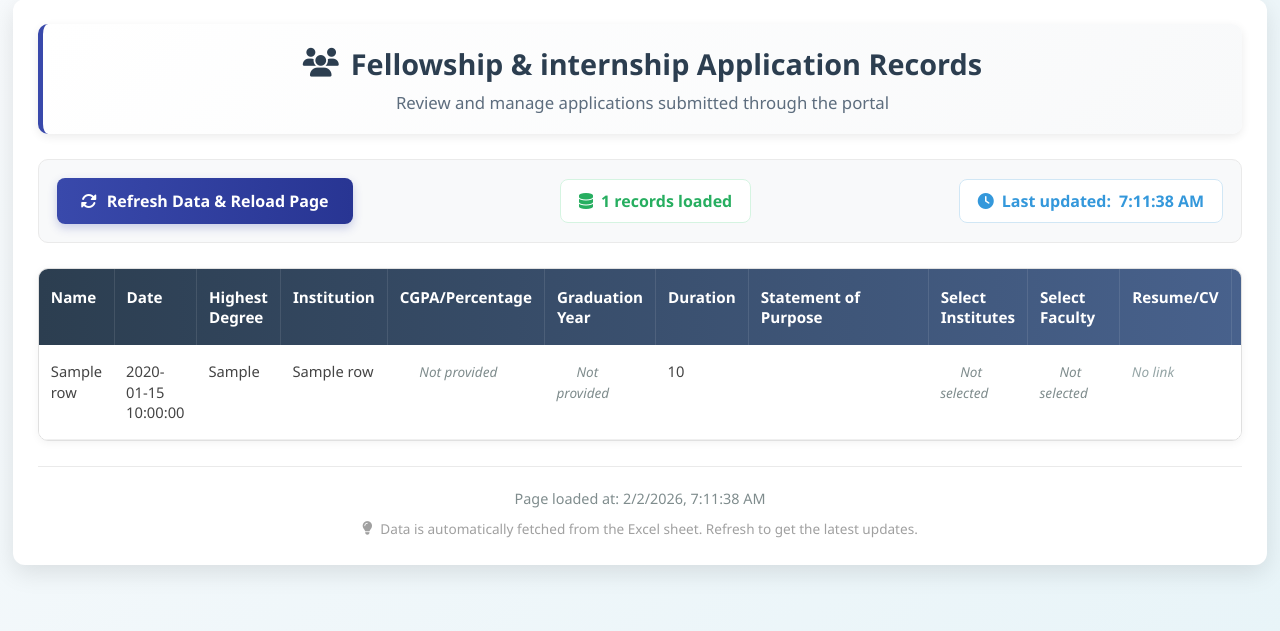
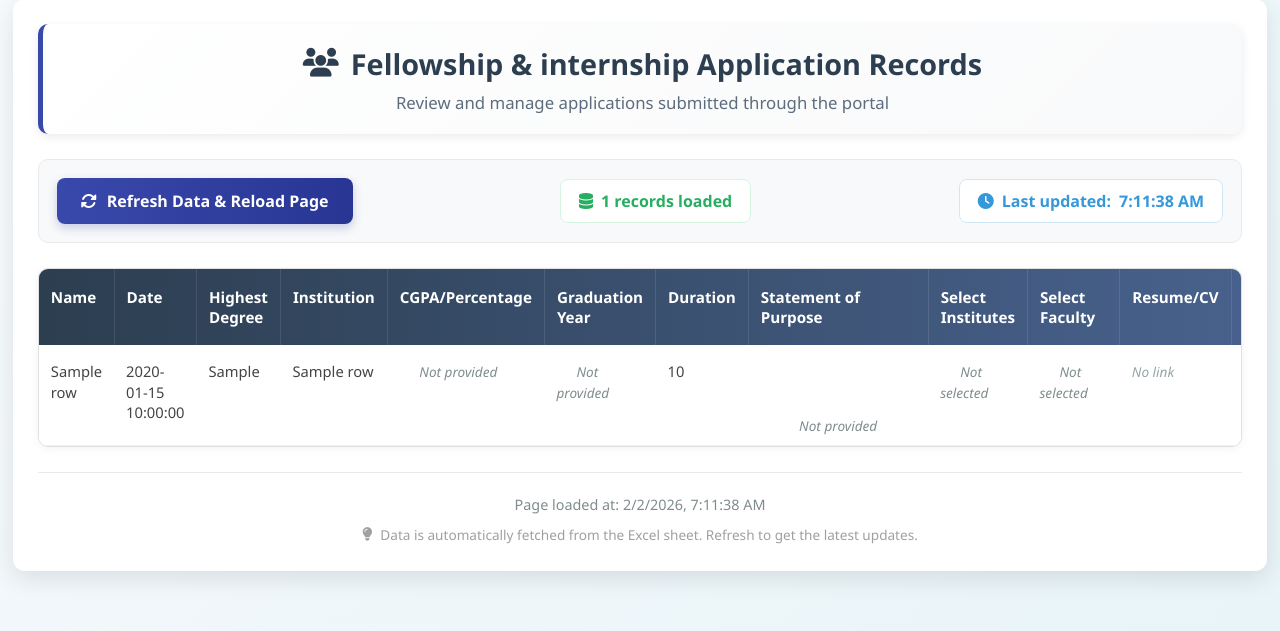
Before and after one commit to gopal-developer/Dashboard, a Flask app: template templates/index.html in a window 1280 px wide. Shown: the part 141-772 px from the top of the page. Run offline with Flask 3, Linux system fonts and the light colour scheme; the template is opened without the code that fills it: most values are stand-ins (such as "Sample title", 1, 10 or a date in 2020).

Commit message:
Increase height and center scrolling in Statement of Purpose cell

```diff
--- a/static/style.css
+++ b/static/style.css
@@ -174,11 +174,12 @@
 .sop-cell {
     display: inline-block;
     width: 180px;
-    height: 60px;
+    height: 100px;
     overflow-y: auto;
     word-wrap: break-word;
     white-space: pre-wrap;
-    vertical-align: top;
+    vertical-align: middle;
+    text-align: center;
 }
 
 .link-btn {
```
